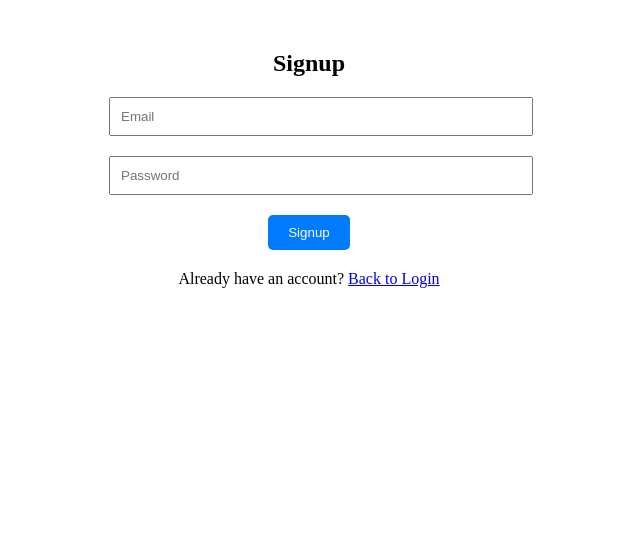
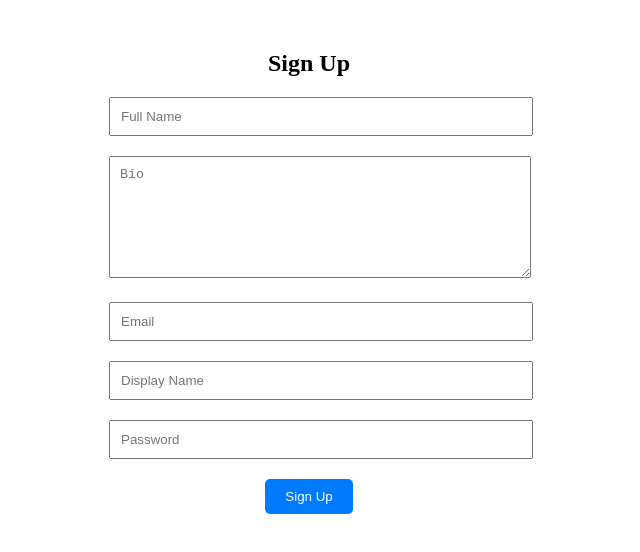
Before and after one commit to jjjjmc2003/KeepYapping, a React (Vite) app: page /signup in a window 1280 px wide. Shown: the top 552 px of the page, without its empty margins (331-971 px from the left). Built offline with nearby package versions, Linux system fonts and the light colour scheme.

Commit message:
Supabase Email Authentication and Users Email Saving

```diff
--- a/keepyapping/src/Login.jsx
+++ b/keepyapping/src/Login.jsx
@@ -1,4 +1,4 @@
-import { Link } from "react-router-dom";
+import { Link, useNavigate } from "react-router-dom"; // Import useNavigate
 import React, { useState } from "react";
 import { createClient } from "@supabase/supabase-js";
 
@@ -11,27 +11,53 @@ function Login({ onLogin }) {
   const [email, setEmail] = useState("");
   const [password, setPassword] = useState("");
   const [error, setError] = useState("");
+  const navigate = useNavigate(); // Hook to navigate to a different page
 
   const handleLogin = async (e) => {
     e.preventDefault();
-    const { data, error } = await supabase.auth.signInWithPassword({
-      email,
-      password,
-    });
 
-    if (error) {
-      setError("Login failed. Please check your credentials.");
-      console.error("Login error:", error);
-    } else {
+    try {
+      // Login request
+      const { data, error: signInError } = await supabase.auth.signInWithPassword({
+        email,
+        password,
+      });
+
+      if (signInError) {
+        setError("Login failed. Please check your credentials and verify your account.");
+        return;
+      }
+
+      const { user } = data;
+
+      // Ensure email is verified
+      if (!user?.email_confirmed_at) {
+        setError("Your account is not verified. Please check your email.");
+        return;
+      }
+
+      // Check if the user exists in the 'users' table (don't insert if they exist)
+      const { data: existingUser, error: selectError } = await supabase
+        .from("users")
+        .select("*")
+        .eq("email", email)
+        .single();
+
+      if (selectError && selectError.code !== "PGRST116") {
+        console.error("Error fetching user:", selectError);
+        setError("Error checking registration status.");
+        return;
+      }
+
+      // Everything is good, set the logged-in user and redirect
       setError("");
-      if (data.user && !data.user.confirmed_at) {
-        setError(
-          "Your account is not verified. Please check your email to verify your account before logging in."
-        );
-      } else {
-        console.log("Login successful:", data);
-        if (onLogin) onLogin(data.user); // Pass the user info to the parent component
-      }
+      if (onLogin) onLogin(user);
+
+      // Redirect to the homepage/dashboard
+      navigate("/dashboard");  // Adjust this URL to your preferred redirect page
+
+    } catch (error) {
+      setError(`Unexpected error: ${error.message}`);
     }
   };
 
@@ -51,7 +77,7 @@ function Login({ onLogin }) {
         <div style={{ marginBottom: "10px" }}>
           <input
             type="password"
-            placeholder="Password CHAAAASSSEEEE"
+            placeholder="Password"
             value={password}
             onChange={(e) => setPassword(e.target.value)}
             style={{ width: "100%", padding: "10px", marginBottom: "10px" }}
--- a/keepyapping/src/Signup.jsx
+++ b/keepyapping/src/Signup.jsx
@@ -1,6 +1,6 @@
 import React, { useState } from "react";
-import { Link } from "react-router-dom";
 import { createClient } from "@supabase/supabase-js";
+import { useNavigate } from "react-router-dom";
 
 const SUPABASE_URL = "https://hhrycnrjoscmsxyidyiz.supabase.co";
 const SUPABASE_ANON_KEY =
@@ -8,44 +8,129 @@ const SUPABASE_ANON_KEY =
 const supabase = createClient(SUPABASE_URL, SUPABASE_ANON_KEY);
 
 function Signup() {
+  const [name, setName] = useState("");
+  const [bio, setBio] = useState("");
   const [email, setEmail] = useState("");
+  const [displayname, setDisplayname] = useState("");
   const [password, setPassword] = useState("");
   const [error, setError] = useState("");
-  const [success, setSuccess] = useState("");
+  const navigate = useNavigate();
 
   const handleSignup = async (e) => {
     e.preventDefault();
-    const { data, error } = await supabase.auth.signUp({
-      email,
-      password,
-    });
 
-    if (error) {
-      setError("Signup failed. Please try again.");
-      console.error("Signup error:", error);
-    } else {
-      setError("");
-      if (data.user && !data.user.confirmed_at) {
-        setSuccess(
-          "Signup successful! Please check your email to verify your account."
-        );
-      } else {
-        setSuccess("Signup successful! You can now log in.");
+    // Basic validation
+    if (!name || !bio || !email || !displayname || !password) {
+      setError("All fields are required.");
+      return;
+    }
+
+    try {
+      // Step 1: Check if the email already exists in the users table
+      const { data: existingEmail, error: emailCheckError } = await supabase
+        .from("users")
+        .select("email")
+        .eq("email", email)
+        .single();
+
+      if (emailCheckError && emailCheckError.code !== "PGRST116") {
+        setError(`Error checking email: ${emailCheckError.message}`);
+        return;
       }
-      console.log("Signup successful:", data);
+
+      if (existingEmail) {
+        setError("This email is already associated with an account.");
+        return;
+      }
+
+      // Step 2: Check if the displayname already exists in the users table
+      const { data: existingDisplayname, error: displaynameCheckError } = await supabase
+        .from("users")
+        .select("displayname")
+        .eq("displayname", displayname)
+        .single();
+
+      if (displaynameCheckError && displaynameCheckError.code !== "PGRST116") {
+        setError(`Error checking display name: ${displaynameCheckError.message}`);
+        return;
+      }
+
+      if (existingDisplayname) {
+        setError("This display name is already taken. Please choose another one.");
+        return;
+      }
+
+      // Step 3: Create the user in Supabase Auth
+      const { user, error: signUpError } = await supabase.auth.signUp({
+        email,
+        password,
+      });
+
+      if (signUpError) {
+        setError(`Sign-up failed: ${signUpError.message}`);
+        return;
+      }
+
+      // Step 4: Insert the user details into the 'users' table
+      const { error: insertError } = await supabase.from("users").insert([
+        {
+          email: email,
+          name: name,
+          bio: bio,
+          displayname: displayname,
+          password: password, // Note: Don't store plain-text passwords in production
+        },
+      ]);
+
+      if (insertError) {
+        setError(`Failed to save user info: ${insertError.message}`);
+        return;
+      }
+
+      // Step 5: Redirect user after successful signup
+      setError(""); // Clear any previous errors
+      navigate("/login");
+    } catch (error) {
+      setError(`Unexpected error: ${error.message}`);
     }
   };
 
   return (
     <div style={{ maxWidth: "400px", margin: "50px auto", textAlign: "center" }}>
-      <h2>Signup</h2>
+      <h2>Sign Up</h2>
       <form onSubmit={handleSignup}>
+        <div style={{ marginBottom: "10px" }}>
+          <input
+            type="text"
+            placeholder="Full Name"
+            value={name}
+            onChange={(e) => setName(e.target.value)}
+            style={{ width: "100%", padding: "10px", marginBottom: "10px" }}
+          />
+        </div>
+        <div style={{ marginBottom: "10px" }}>
+          <textarea
+            placeholder="Bio"
+            value={bio}
+            onChange={(e) => setBio(e.target.value)}
+            style={{ width: "100%", padding: "10px", marginBottom: "10px", minHeight: "100px" }}
+          />
+        </div>
         <div style={{ marginBottom: "10px" }}>
           <input
             type="email"
             placeholder="Email"
             value={email}
             onChange={(e) => setEmail(e.target.value)}
+            style={{ width: "100%", padding: "10px", marginBottom: "10px" }}
+          />
+        </div>
+        <div style={{ marginBottom: "10px" }}>
+          <input
+            type="text"
+            placeholder="Display Name"
+            value={displayname}
+            onChange={(e) => setDisplayname(e.target.value)}
             style={{ width: "100%", padding: "10px", marginBottom: "10px" }}
           />
         </div>
@@ -59,7 +144,6 @@ function Signup() {
           />
         </div>
         {error && <p style={{ color: "red" }}>{error}</p>}
-        {success && <p style={{ color: "green" }}>{success}</p>}
         <button
           type="submit"
           style={{
@@ -71,14 +155,9 @@ function Signup() {
             cursor: "pointer",
           }}
         >
-          Signup
+          Sign Up
         </button>
       </form>
-      <div style={{ marginTop: "20px" }}>
-        <p>
-          Already have an account? <Link to="/login">Back to Login</Link>
-        </p>
-      </div>
     </div>
   );
 }
```
